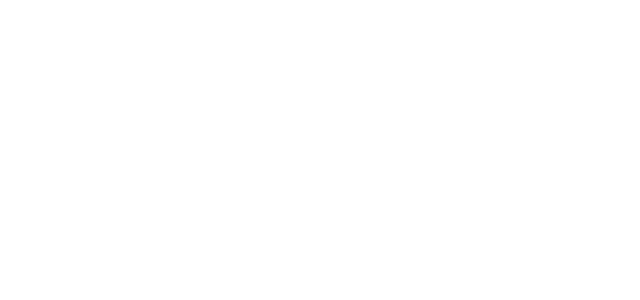
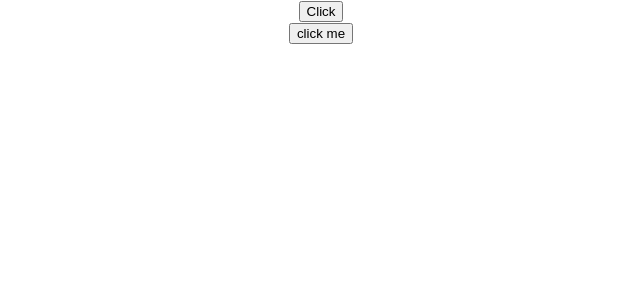
Before and after one commit to pketanp/react-learn, a React (Create React App) app: page / in a window 1280 px wide. Shown: the top 300 px of the page, without its empty margins (319-959 px from the left). Built offline with nearby package versions, Linux system fonts and the light colour scheme.

Commit message:
click events

```diff
--- a/src/App.js
+++ b/src/App.js
@@ -4,10 +4,14 @@
 import Welcome from "./component/Welcome";
 import Counter from "./component/Counter";
 import Message from "./component/Message";
+import FunctionClick from "./component/FunctionClick";
+import ClassClicks from "./component/ClassClicks";
 
 function App() {
 	return (
 		<div className="App">
+			<FunctionClick />
+			<ClassClicks />
 			{/* <Greet name="Ketan" aka=" pk..." />
                   <Welcome name="Ketan" aka=" pk..." /> */}
 			{/*
--- /dev/null
+++ b/src/component/ClassClicks.js
@@ -0,0 +1,16 @@
+import React, { Component } from "react";
+
+export class ClassClicks extends Component {
+	ClickHandler() {
+		console.log("Clicked Me");
+	}
+	render() {
+		return (
+			<div>
+				<button onClick={this.ClickHandler}>click me</button>
+			</div>
+		);
+	}
+}
+
+export default ClassClicks;
--- /dev/null
+++ b/src/component/FunctionClick.js
@@ -0,0 +1,14 @@
+import React from "react";
+
+function FunctionClick() {
+	function clickHandler() {
+		console.log("Button clicked");
+	}
+	return (
+		<div>
+			<button onClick={clickHandler}>Click</button>
+		</div>
+	);
+}
+
+export default FunctionClick;
```
Also changed, not shown: src/component/Greet.js (indentation only), src/component/Welcome.js (indentation only). Lines whose indentation alone changed are shown as unchanged.
